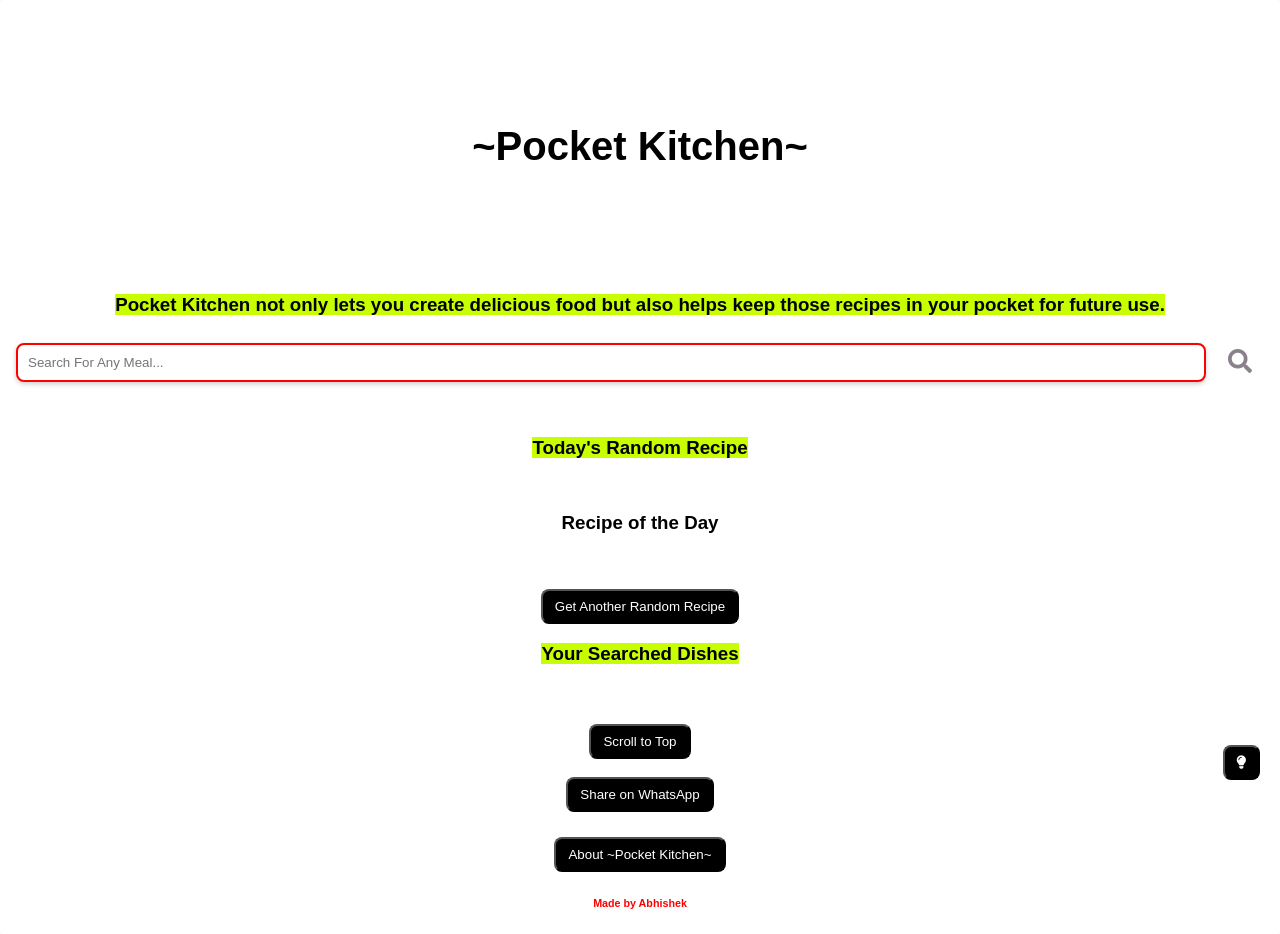
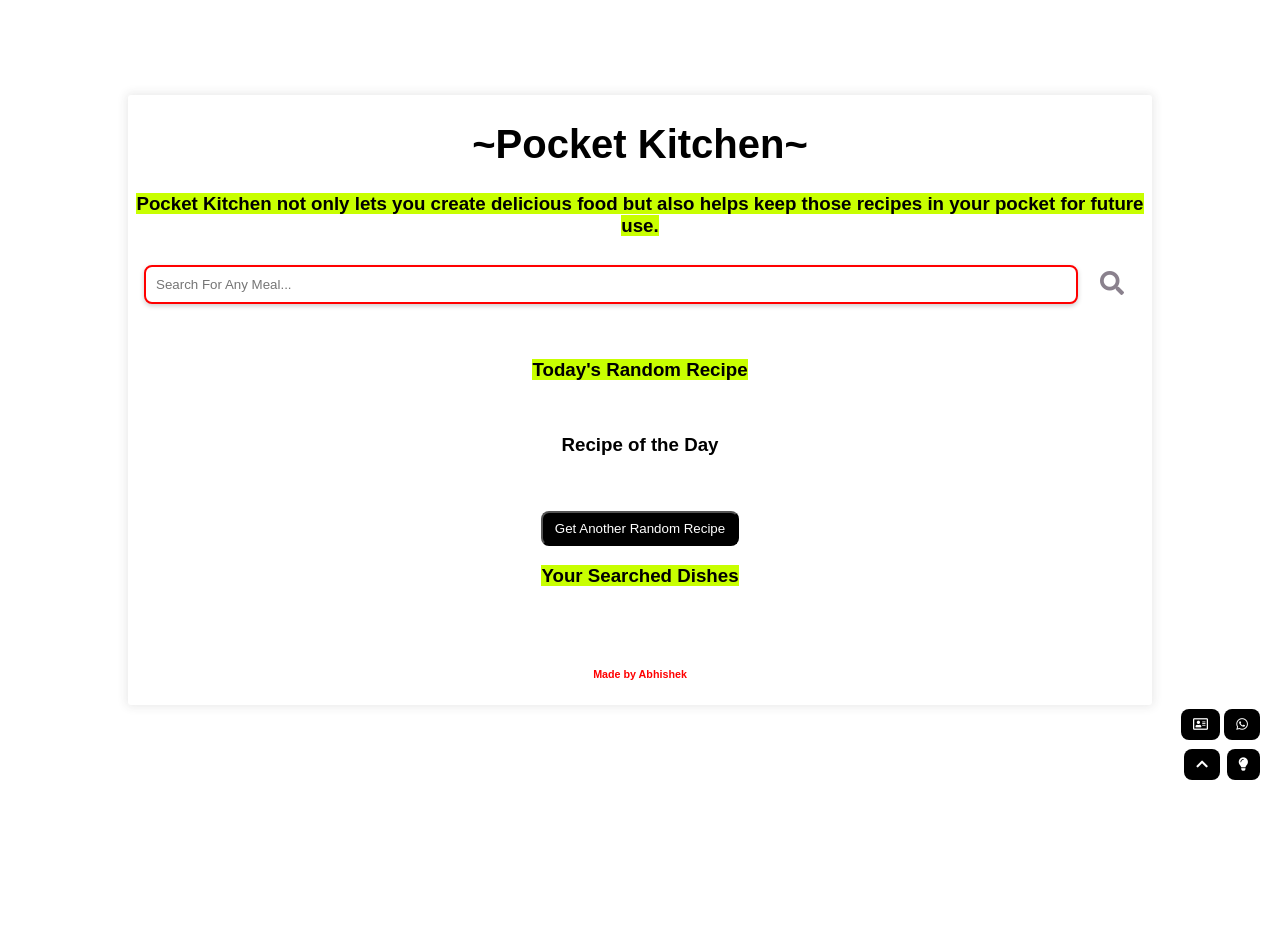
Before and after one commit to AbhishekNaik1112/Food-Recipe-Website, a plain HTML site: page index.html in a window 1280 px wide. After the commit the page ends 800 px from the top, so only its background shows below. Drawn offline with Linux system fonts and the light colour scheme; some packages are replaced by stand-ins of ours; no server answers; a script that the page names is missing.

Commit message:
UI update:button Placement Dark Mode Changes Icons Update HTML JS Minor Changes CSS Anchor 4

```diff
--- a/index.html
+++ b/index.html
@@ -1,6 +1,5 @@
 <!DOCTYPE html>
 <html lang="en">
-
     <head>
         <meta charset="UTF-8" />
         <meta name="viewport" content="width=device-width, initial-scale=1.0" />
@@ -13,34 +12,47 @@
         <script src="https://cdn.jsdelivr.net/npm/sweetalert2@11/dist/sweetalert2.min.js"></script>
         <link rel="icon" href="logo.png" type="image/x-icon" />
     </head>
-
     <body>
         <div class="mobile-container" id="app-container">
+            <div class="headimage"></div>
             <h1 class="h1" id="h1">~Pocket Kitchen~</h1>
-        <h3 class="h3" id="h3"><mark>Pocket Kitchen not only lets you create delicious food but also helps keep those recipes
-            in your pocket for future use.</mark></h3>
+            <h3 class="h3" id="h3">
+                <mark>Pocket Kitchen not only lets you create delicious food but also helps keep those recipes in your pocket for future use.</mark>
+            </h3>
             <header>
                 <input type="text" id="search-term" placeholder="Search For Any Meal..." />
-            <button id="search" style="margin-top: -10px"><i class="fas fa-search"></i></button>
+                <button id="search" style="margin-top: -10px">
+                    <i class="fas fa-search"></i>
+                </button>
             </header>
-        <h3 id="h3-1"><mark>Today's Random Recipe</mark></h3>
+            <h3 id="h3-1">
+                <mark>Today's Random Recipe</mark>
+            </h3>
             <div class="recipe-of-the-day-container" onclick="displayRecipeModal()">
                 <h3 class="h3" style="color: black">Recipe of the Day</h3>
                 <div id="recipe-of-the-day"></div>
             </div>
             <button id="get-more-btn">Get Another Random Recipe</button>
-        <h3 id="h3-1"><mark>Your Searched Dishes</mark></h3>
+            <h3 id="h3-1">
+                <mark>Your Searched Dishes</mark>
+            </h3>
             <div id="meals" class="grid"></div>
             <div class="meals" id="meals"></div>
-        <button id="scroll-top-btn">Scroll to Top</button>
+            <button id="scroll-top-btn">
+                <i class="fas fa-chevron-up"></i>
+            </button>
             <br>
-        <button class="return-to-home-btn" onclick="">Share on WhatsApp</button>
-        <button onclick="window.location.href='about.html'" class="return-to-home-btn" style="margin-top: 25px">About
-            ~Pocket Kitchen~</button>
+            <button class="share" onclick="">
+                <i class="fab fa-whatsapp"></i>
+            </button>
+            <button onclick="window.location.href='about.html'" class="about" style="margin-top: 25px">
+                <i class="far fa-address-card"></i>
+            </button>
             <h6>Made by Abhishek</h6>
         </div>
-    <button id="dark-mode-btn"><i class="fa fa-lightbulb"></i></button>
+        <button id="dark-mode-btn">
+            <i class="fa fa-lightbulb"></i>
+        </button>
         <script src="script.js"></script>
     </body>
-
 </html>
--- a/script.js
+++ b/script.js
@@ -89,7 +89,7 @@ morebtn.addEventListener("click", () => {
 
 //share on whatsapp button
 
-const whatsappButton = document.getElementsByClassName("return-to-home-btn")[0];
+const whatsappButton = document.getElementsByClassName("share")[0];
 
 whatsappButton.addEventListener("click", () => {
 	shareOnWhatsApp();
@@ -140,7 +140,7 @@ function displayMeals(meals) {
 
 		mealsList.appendChild(mealCard);
 
-    mealCard.addEventListener("click", function () {
+		mealCard.addEventListener("click", function() {
 			getMealDetails(meal.strMeal);
 		});
 	});
@@ -178,17 +178,17 @@ function getMealDetails(mealName) {
 		});
 }
 //giving a eventlistener i.e enter button so that when a category name is entered it will be passed in the category fetch
-document.addEventListener("DOMContentLoaded", function () {
+document.addEventListener("DOMContentLoaded", function() {
 	const searchbtn = document.getElementById("search");
 	const searchvalue = document.getElementById("search-term");
 
-  searchbtn.addEventListener("click", function () {
+	searchbtn.addEventListener("click", function() {
 		var search = searchvalue.value;
 		console.log(search);
 		getCategoryData(search);
 	});
 
-  searchvalue.addEventListener("keypress", function (event) {
+	searchvalue.addEventListener("keypress", function(event) {
 		if (event.key === "Enter") {
 			var search = searchvalue.value;
 			console.log(search);
--- a/styles.css
+++ b/styles.css
@@ -47,6 +47,7 @@ body.dark-mode {
 .dark-mode #scroll-top-btn {
     background-color: #ffffff;
     color: #000000;
+    border: none;
 }
 
 #dark-mode-btn {
@@ -54,6 +55,30 @@ body.dark-mode {
     bottom: 20px;
     right: 20px;
     z-index: 1000;
+    border: none;
+}
+#scroll-top-btn {
+    position: fixed;
+    bottom: 20px;
+    right: 60px;
+    z-index: 1000;
+    border: none;
+}
+
+.share {
+    position: fixed;
+    bottom: 60px;
+    right: 20px;
+    z-index: 1000;
+    border: none;
+}
+
+.about {
+    position: fixed;
+    bottom: 60px;
+    right: 60px;
+    z-index: 1000;
+    border: none;
 }
 
 mark {
@@ -90,7 +115,7 @@ img {
     box-shadow: 0 0 10px 2px #3333331a;
     border-radius: 3px;
     overflow: hidden;
-    width: 100%;
+    width: 80%;
 }
 
 header {
@@ -122,7 +147,6 @@ header button {
     align-items: center;
     display: flex;
     color: rgb(0, 0, 0);
-    height: 6em;
     font-size: 2.5em;
 }
 
@@ -201,18 +225,6 @@ button:hover {
     line-height: 1.6;
     margin-bottom: 1rem;
 }
-
-#about-btn {
-    background-color: #000000;
-    border: none;
-    color: white;
-    padding: 0.5rem 1rem;
-    border-radius: 8px;
-    font-size: 1rem;
-    cursor: pointer;
-    margin-top: 1rem;
-}
-
 #about-btn:hover {
     background-color: red;
 }
```
Also changed, not shown: about.html (+10 -10 lines). Lines whose indentation alone changed are shown as unchanged.
